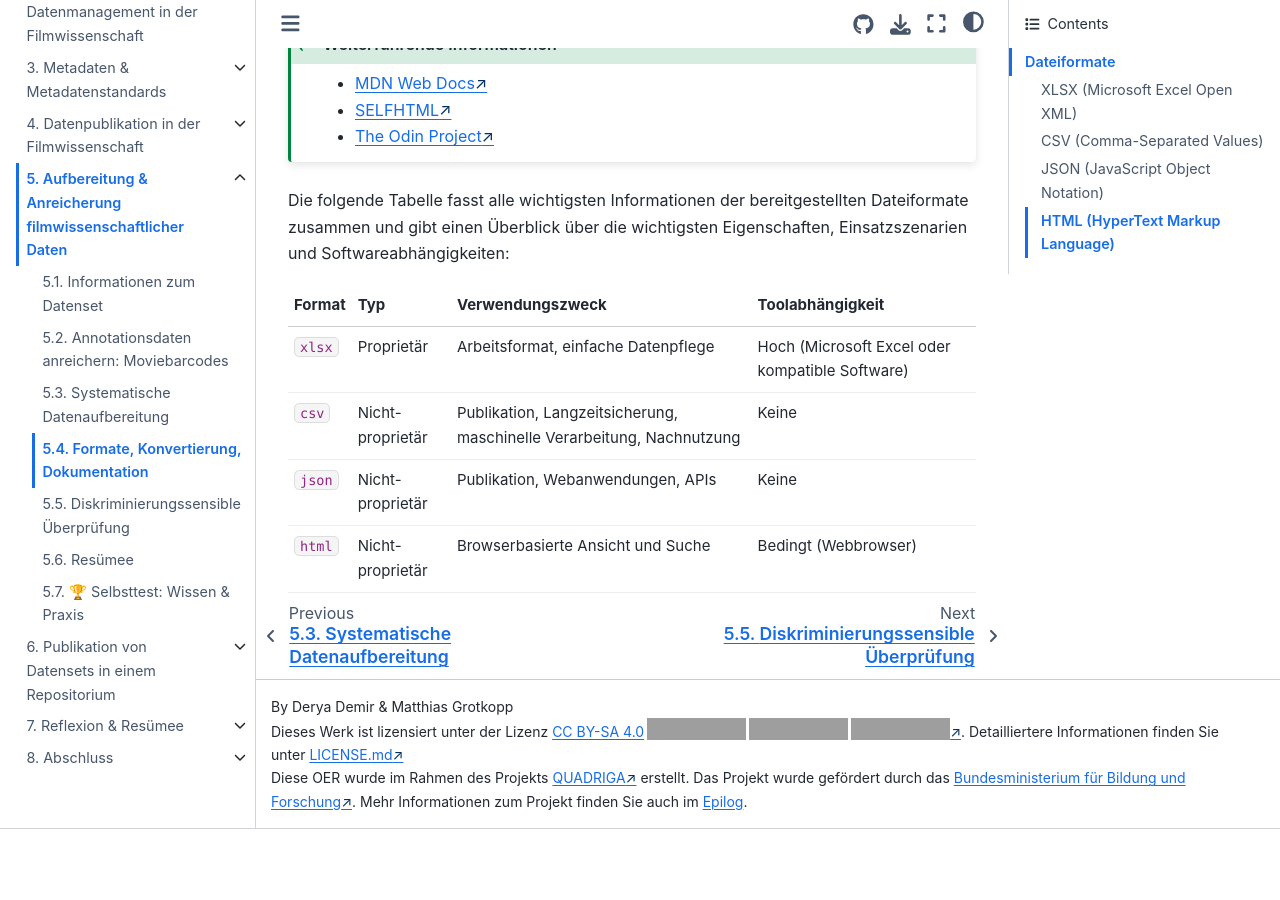
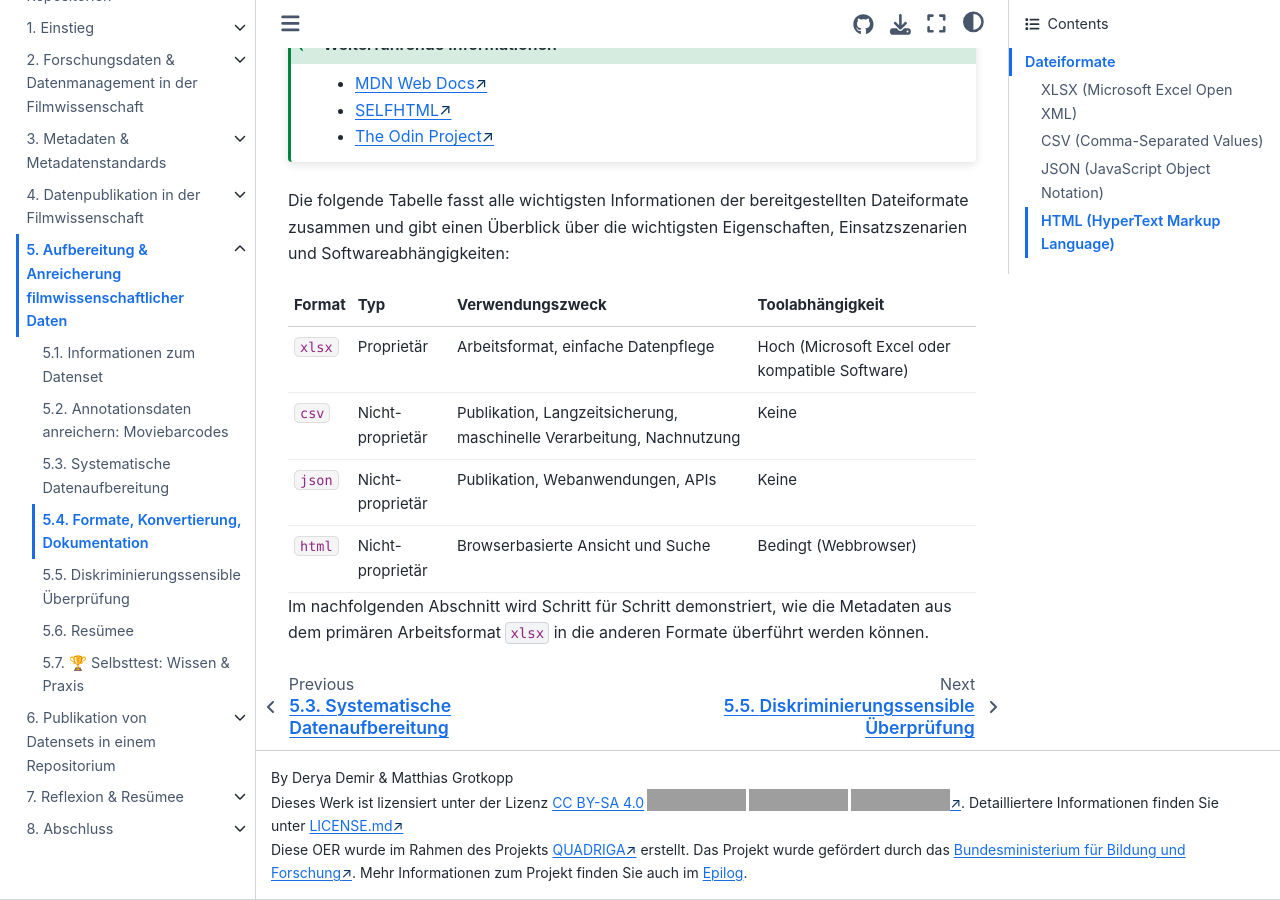
Before and after one commit to lam1aa/Bewegtes-Bild-Fallstudie-3, a Jupyter Book: the page built from 05_aufbereitung_anreicherung/formatierung_anpassung.md, in a window 1280 px wide and 900 px high, scrolled down 3930 px. Built offline with Jupyter Book 1.0.4 settings and Sphinx 7.4.7 and the Sphinx Book theme 1.1.4, drawn with Linux system fonts in a browser that asks for light colours; before the commit the page ends 4759 px from its top, so only the background shows below that; grey boxes are pictures that could not be loaded.

Commit message:
docs: add closing sentence

```diff
--- a/05_aufbereitung_anreicherung/formatierung_anpassung.md
+++ b/05_aufbereitung_anreicherung/formatierung_anpassung.md
@@ -262,3 +262,5 @@ Die folgende Tabelle fasst alle wichtigsten Informationen der bereitgestellten D
     <td>Bedingt (Webbrowser)</td>
   </tr>
 </table>
+
+Im nachfolgenden Abschnitt wird Schritt für Schritt demonstriert, wie die Metadaten aus dem primären Arbeitsformat `xlsx` in die anderen Formate überführt werden können.
```
